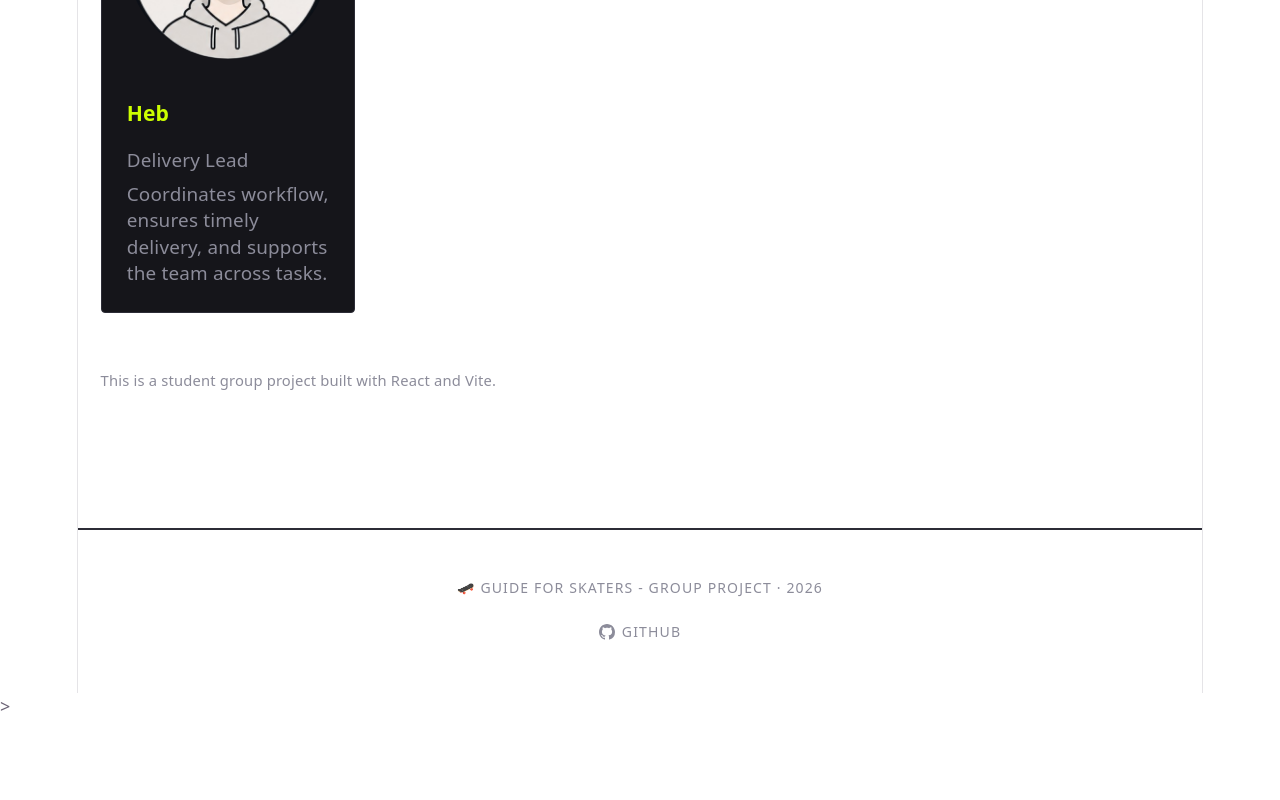
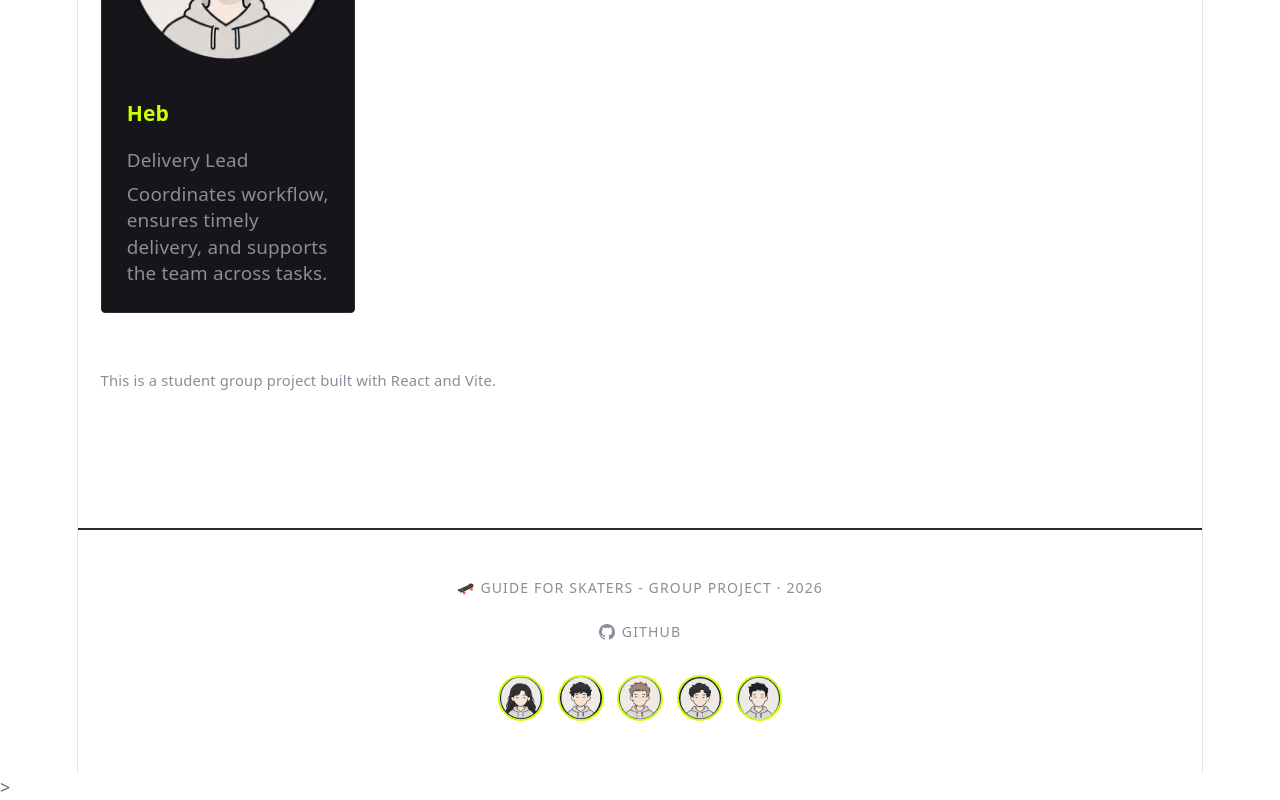
Before and after one commit to Willsky013/Sk8erWise-website, a React (Vite) app: page /#/about in a window 1280 px wide. Shown: the part 1262-2062 px from the top of the page. Before the commit the page ends 1981 px from the top, so only its background shows below. Built offline with nearby package versions, Linux system fonts and the light colour scheme.

Commit message:
Adding Members avatar till Footer

```diff
--- a/src/components/Footer.jsx
+++ b/src/components/Footer.jsx
@@ -1,9 +1,13 @@
 import './components-css/Footer.css'
+import team from "../data/team.json";
 
 export default function Footer() {
+  const base = import.meta.env.BASE_URL;
+
   return (
     <footer className="footer">
       <p>Guide for Skaters - group project · {new Date().getFullYear()}</p>
+
       <a
         className="footer_github"
         href="https://github.com/Willsky013/Sk8erWise-website"
@@ -19,6 +23,24 @@ export default function Footer() {
         </svg>
         <span>GitHub</span>
       </a>
+
+      {/* ⭐ Clickable Team Avatars */}
+      <div className="footer_avatars">
+        {team.map(member => (
+          <a
+            key={member.id}
+            href={member.github}
+            target="_blank"
+            rel="noopener noreferrer"
+            aria-label={`Visit ${member.name}'s GitHub`}
+          >
+            <img
+              src={base + member.image.replace("/Sk8erWise-website/", "")}
+              alt={member.name}
+            />
+          </a>
+        ))}
+      </div>
     </footer>
   )
 }
--- a/src/components/components-css/Footer.css
+++ b/src/components/components-css/Footer.css
@@ -25,3 +25,26 @@
 }
 .footer_github:hover { color: var(--volt); }
 .footer_github svg { display: block; }
+
+/* ============================================================
+   FOOTER AVATARS
+   ============================================================ */
+.footer_avatars {
+  display: flex;
+  justify-content: center;
+  gap: 0.75rem;
+  margin-top: 1.5rem;
+}
+
+.footer_avatars img {
+  width: 42px;
+  height: 42px;
+  border-radius: 50%;
+  object-fit: cover;
+  border: 2px solid var(--volt);
+  transition: transform 0.2s ease;
+}
+
+.footer_avatars img:hover {
+  transform: scale(1.1);
+}
```
